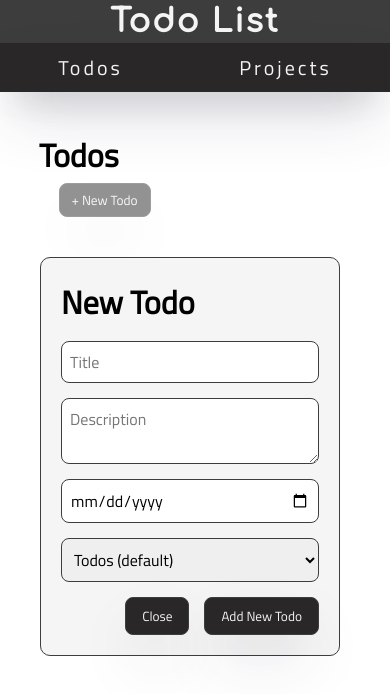
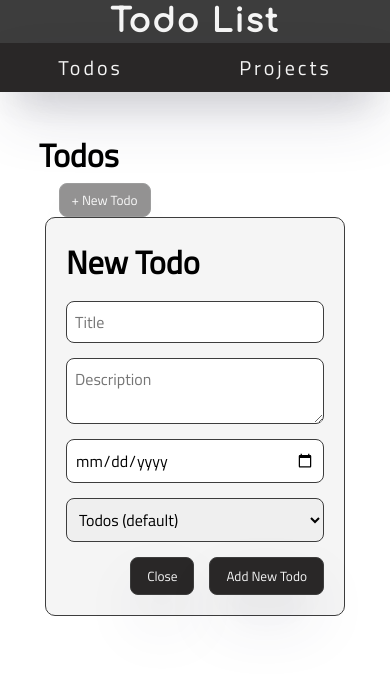
Before and after one commit to nikolapivac/todo-list, a plain HTML site: page index.html in a window 390 px wide. Both pictures are taken after a click on the button "+ New Todo". Drawn offline with Linux system fonts and the light colour scheme.

Commit message:
Made tablet responsive

```diff
--- a/styles.css
+++ b/styles.css
@@ -122,7 +122,7 @@ body {
 #todo_form,
 #project_form {
     width: 400px;
-    margin: 50px 300px;
+    margin: auto;
     font-family: var(--font);
     display: none;
     position: relative;
@@ -297,7 +297,7 @@ body {
 }
 
 
-@media only screen and (max-width: 400px){
+@media only screen and (max-width: 920px){
     body {
         display: flex;
         flex-direction: column;
@@ -318,12 +318,12 @@ body {
     #todo_form,
     #project_form {
         width: 300px;
-        margin: 40px;
+        margin: auto;
     }
 
     .todo_card,
     .project_card {
-        margin: 30px 20px;
+        margin: 40px auto;
         padding: 4px 24px;
         width: 340px;
     }
```
